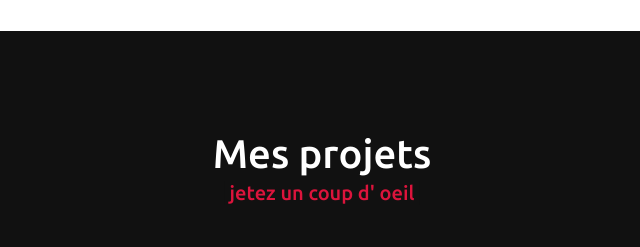
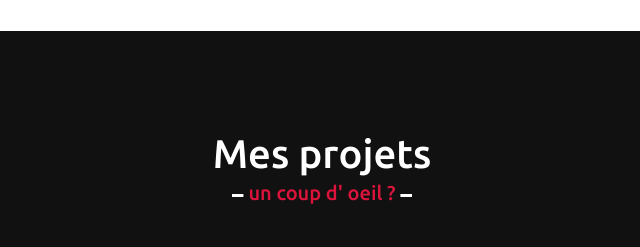
Before and after one commit to EricLeger75018/EricLeger75018.github.io, a plain HTML site: page porfolio_Leger_Eric/index.html in a window 1280 px wide. Shown: the part 2820-3067 px from the top of the page, 318-958 px from the left. Drawn offline with nearby package versions, Linux system fonts and the light colour scheme.

Commit message:
modif projet

```diff
--- a/porfolio_Leger_Eric/assets/css/style.css
+++ b/porfolio_Leger_Eric/assets/css/style.css
@@ -381,7 +381,7 @@ section .title::after{
 
 /* teams section styling */
 .teams .title::after{
-    content: "jetez un coup d' oeil";
+    content: "un coup d' oeil ?";
 }
 .teams .carousel .card a{
     display: flex;
```
